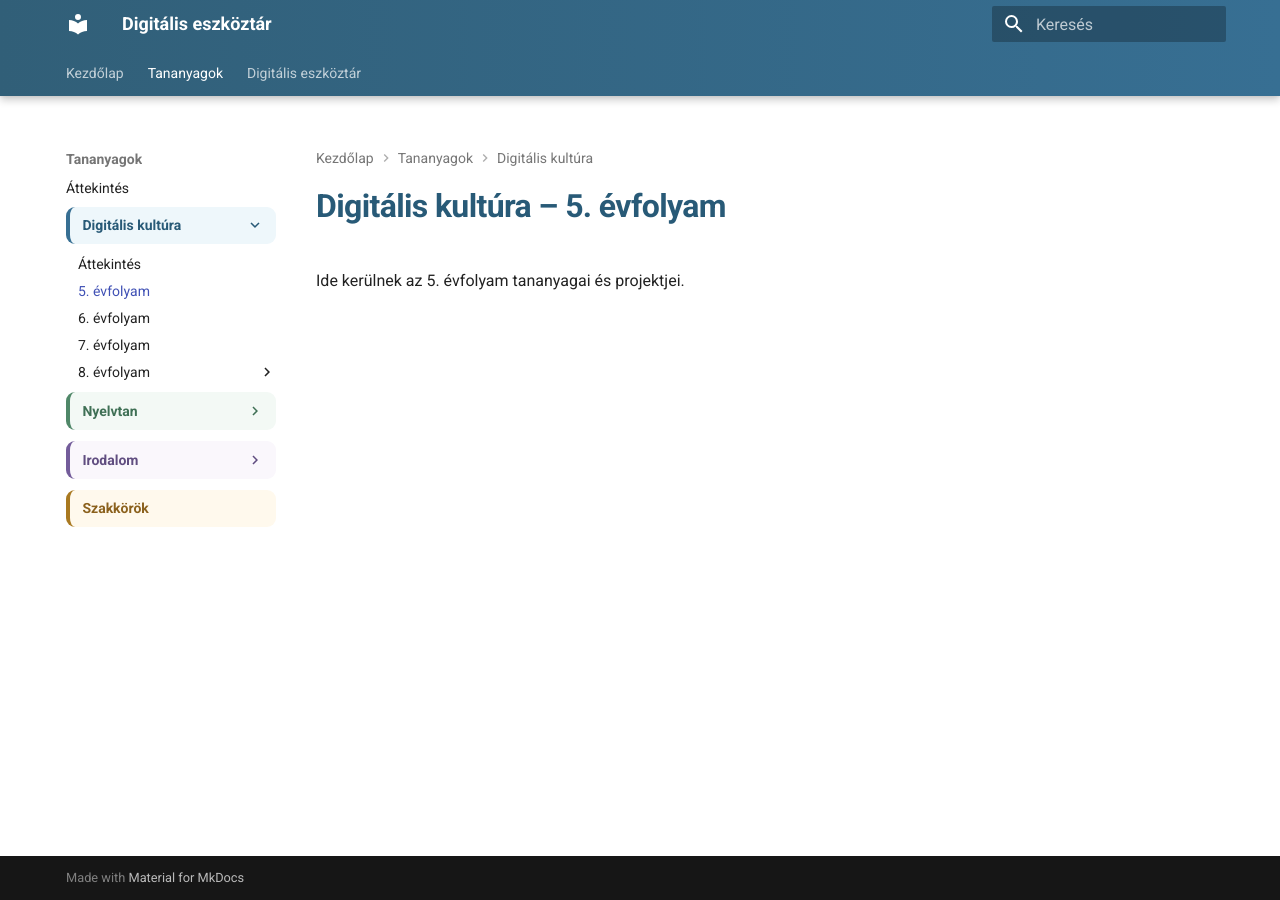
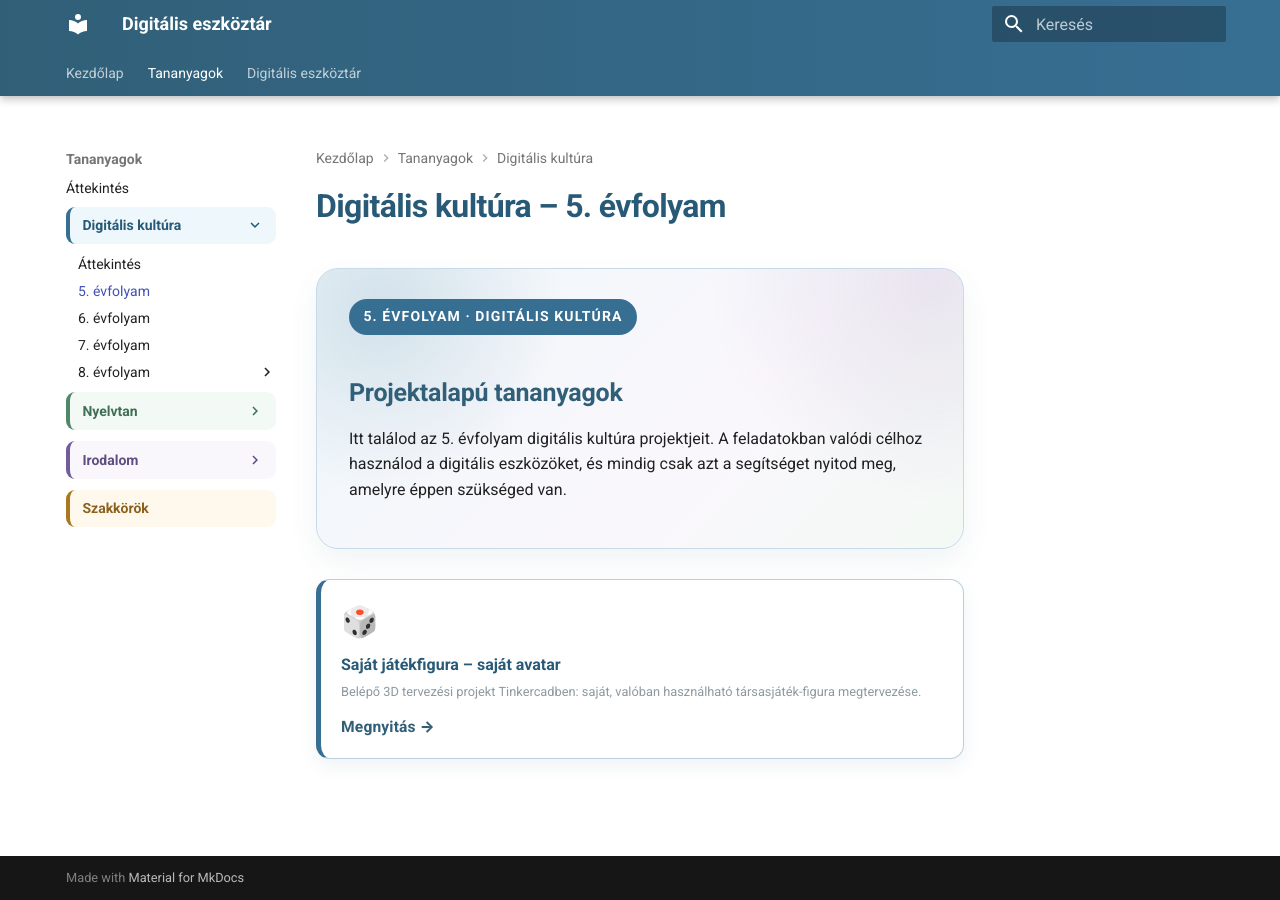
Before and after one commit to bsuszter/digitalis-eszkoztar, an MkDocs documentation site: the page built from docs/tananyagok/digitalis-kultura/5-evfolyam/index.md, in a window 1280 px wide. Built offline with MkDocs 1.6.1 and Material for MkDocs 9.7.7, drawn with Linux system fonts in a browser that asks for light colours.

Commit message:
Add grade 5 avatar project to subject overview

```diff
--- a/docs/tananyagok/digitalis-kultura/5-evfolyam/index.md
+++ b/docs/tananyagok/digitalis-kultura/5-evfolyam/index.md
@@ -1,3 +1,14 @@
 # Digitális kultúra – 5. évfolyam
 
-Ide kerülnek az 5. évfolyam tananyagai és projektjei.
+<div class="hero-card">
+  <span class="hero-kicker">5. ÉVFOLYAM · DIGITÁLIS KULTÚRA</span>
+  <h2>Projektalapú tananyagok</h2>
+  <p>Itt találod az 5. évfolyam digitális kultúra projektjeit. A feladatokban valódi célhoz használod a digitális eszközöket, és mindig csak azt a segítséget nyitod meg, amelyre éppen szükséged van.</p>
+</div>
+
+<div class="related-grid">
+  <a href="3d-avatar/">
+    <span class="related-icon">🎲</span>
+    <span class="related-text"><strong>Saját játékfigura – saját avatar</strong><small>Belépő 3D tervezési projekt Tinkercadben: saját, valóban használható társasjáték-figura megtervezése.</small></span>
+  </a>
+</div>
```
